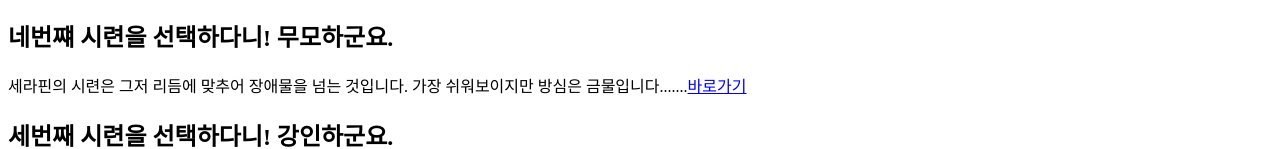
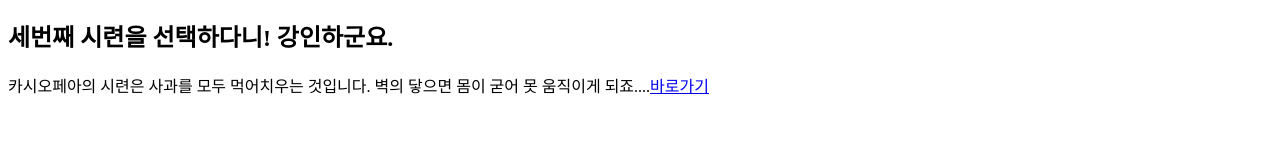
Before and after one commit to Randomdicemaster/restarting3, a plain HTML site: page index.html in a window 1280 px wide. Shown: the part 780-929 px from the top of the page. After the commit the page ends 885 px from the top, so only its background shows below. Drawn offline with Linux system fonts and the light colour scheme.

Commit message:
likewise

```diff
--- a/index.html
+++ b/index.html
@@ -10,8 +10,6 @@
     <a href="https://stellular-daifuku-33ae4a.netlify.app/"><img src="https://search.pstatic.net/sunny/?src=https%3A%2F%2Fopgg-static.akamaized.net%2Fmeta%2Fimages%2Fprofile_icons%2FprofileIcon935.jpg%3Fimage%3Dq_auto%2Cf_png%2Cw_auto%26v%3D1690447902108&type=sc960_832" style="width: 369px;height: 290px;"></a>
     <a href="https://storied-kulfi-a19ae5.netlify.app/"><img src="https://search.pstatic.net/common/?src=http%3A%2F%2Fblogfiles.naver.net%2FMjAxODA2MDdfMTQy%2FMDAxNTI4MzcxMTQ2MTkx.kTxnmEt5PAp1W_cpLGu0KlzfMLf38mnwe_3KJlFV7YIg.d7Tkdmcie45vvCtffiLl1AARPh8skF-7qNbsMsMlD24g.JPEG.smilecat007%2F%25B7%25D1_%25BD%25C3%25C1%25F08_%25C4%25AB%25BD%25C3%25BF%25C0%25C6%25E4%25BE%25C6_%25B7%25E9_1.jpg&type=sc960_832" style="width: 369px;height: 290px;"></a>
     <a href="https://incredible-selkie-13257d.netlify.app/"><img src="https://search.pstatic.net/common/?src=http%3A%2F%2Fblogfiles.naver.net%2FMjAyMDEyMDNfMTM0%2FMDAxNjA2OTgzNTE2NDc1.nT_Jgew1V_05YVcvxD3BGRRHpb3ttBcqGYioa8sDAXkg.r8aK7Q2clcMa14uUdLALXGLzmjpf5Mg-wkRCJ6_0_6Eg.PNG.fairysua%2Fimage.png&type=sc960_832" style="width: 369px;height: 290px;"></a>
-    <p><h2>네번쨰 시련을 선택하다니! 무모하군요.</h2></p>
-    세라핀의 시련은 그저 리듬에 맞추어 장애물을 넘는 것입니다. 가장 쉬워보이지만 방심은 금물입니다.......<a href="https://storied-kulfi-a19ae5.netlify.app/">바로가기</a>
     <p><h2>세번째 시련을 선택하다니! 강인하군요.</h2></p>
     카시오페아의 시련은 사과를 모두 먹어치우는 것입니다. 벽의 닿으면 몸이 굳어 못 움직이게 되죠....<a href="https://inquisitive-buttercream-1bf618.netlify.app/">바로가기</a>
   </body>
```
